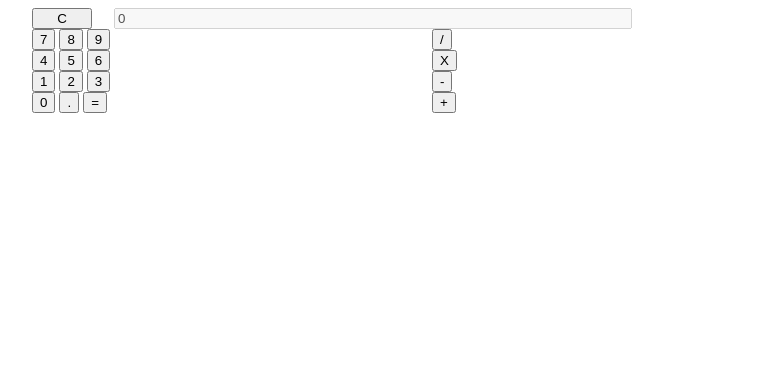
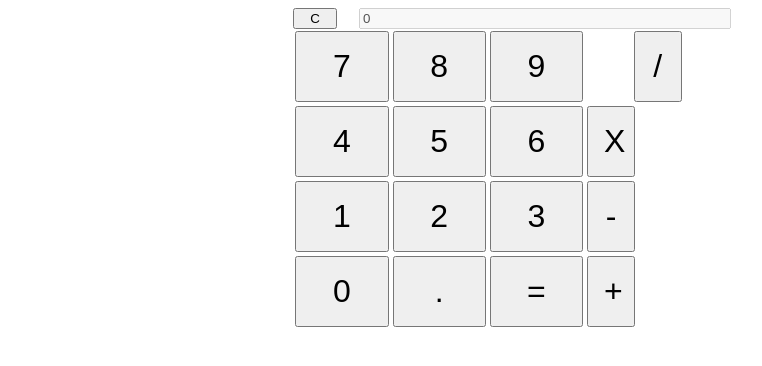
Before and after one commit to chrisdetmering/calculator-1, a plain HTML site: page index.html in a window 1280 px wide. Shown: the whole page, without its empty margins (128-890 px from the left). Drawn offline with Linux system fonts and the light colour scheme.

Commit message:
Style and align number buttons

```diff
--- a/css/site.css
+++ b/css/site.css
@@ -1,8 +1,11 @@
-body {
+* {
   box-sizing: border-box;
 }
 
 main {
+  /* align-items: center; */
+  display: flex;
+  justify-content: center;
   margin: 0 auto;
   max-width: 960px;
 }
@@ -10,6 +13,7 @@ main {
 #calculator-container {
   display: flex;
   flex-wrap: wrap;
+  justify-content: space-between;
   max-width: 600px;
 }
 
@@ -28,11 +32,39 @@ main {
 }
 
 #numbers-container {
+  display: flex;
+  flex-direction: column;
+  justify-content: space-between;
   width: 66.6666%;
+}
+
+.center {
+  display: flex;
+  justify-content: center;
 }
 
 #symbols-container {
   display: flex;
   flex-direction: column;
+  justify-content: center;
   width: 33.3333%;
 }
+
+.math-symbol {
+  padding: 15px;
+  font-size: 2rem;
+  margin: 2px;
+  width: 33.3333%;
+}
+
+.number-row {
+  display: flex;
+  justify-content: space-between;
+}
+
+.number {
+  padding: 15px;
+  font-size: 2rem;
+  margin: 2px;
+  width: 33.3333%;
+}
```
